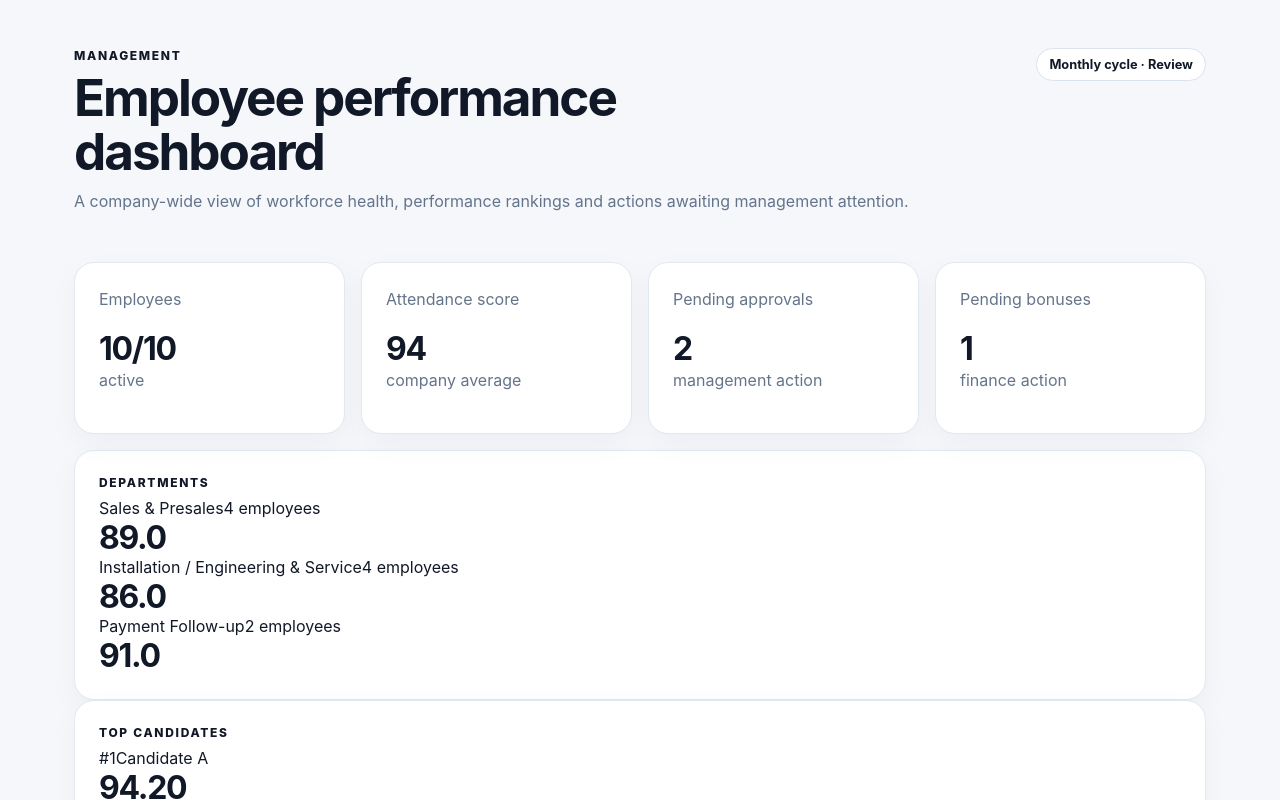
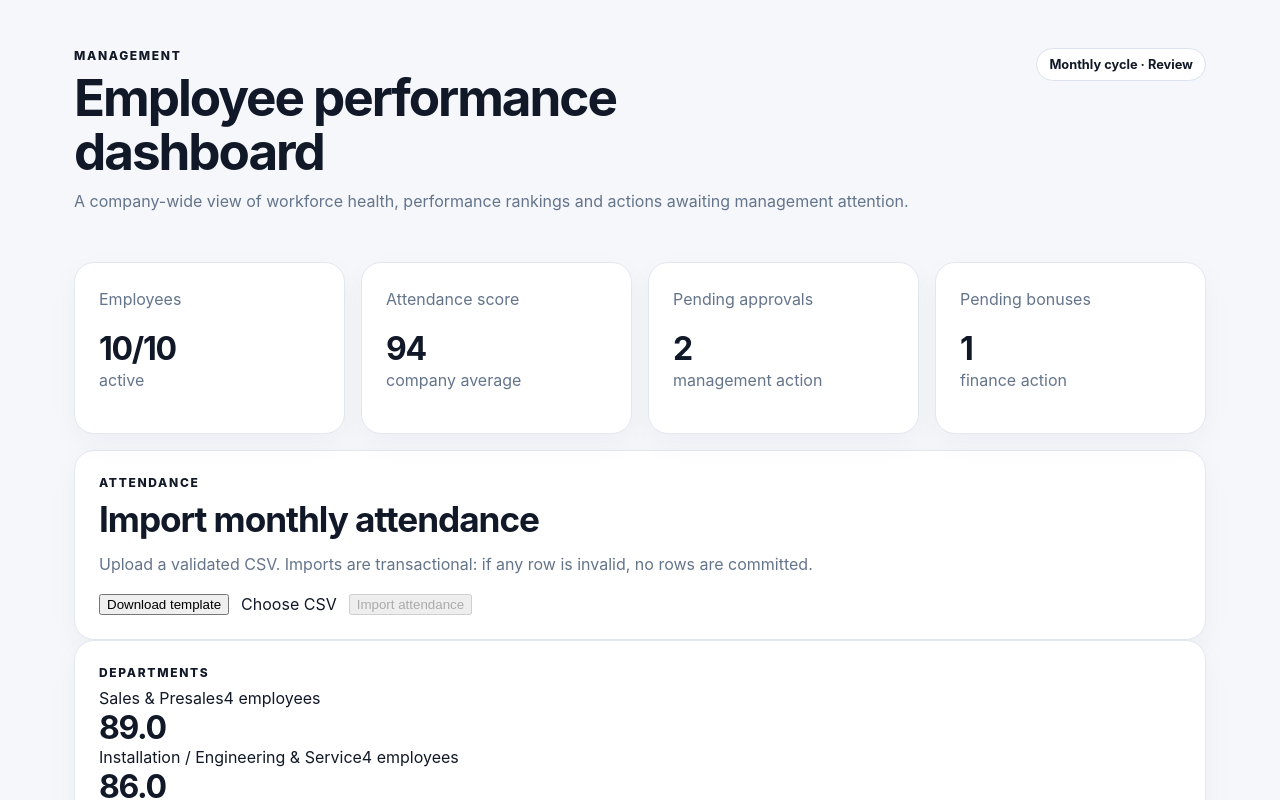
Before and after one commit to Pranjal1-1/EERS, a Next.js app in the folder apps/web/: page /management in a window 1280 px wide. Shown: the top 800 px of the page. Built offline with nearby package versions, Linux system fonts and the light colour scheme.

Commit message:
feat: connect management dashboard to attendance import

```diff
--- a/apps/web/src/app/management/page.tsx
+++ b/apps/web/src/app/management/page.tsx
@@ -1,4 +1,5 @@
 import { buildDashboardSummary } from '@/lib/dashboard';
+import AttendanceImport from './attendance-import';
 
 const summary = buildDashboardSummary({
   totalEmployees: 10,
@@ -27,6 +28,7 @@ export default function ManagementPage() {
       <article className="card"><p className="muted">Pending approvals</p><strong>{summary.pendingApprovals}</strong><p className="muted">management action</p></article>
       <article className="card"><p className="muted">Pending bonuses</p><strong>{summary.pendingBonuses}</strong><p className="muted">finance action</p></article>
     </section>
+    <AttendanceImport />
     <section className="card"><p className="eyebrow">Departments</p><div className="table">{summary.departments.map((department) => <div className="table-row" key={department.name}><span>{department.name}</span><span>{department.employeeCount} employees</span><strong>{department.averageScore.toFixed(1)}</strong></div>)}</div></section>
     <section className="card"><p className="eyebrow">Top candidates</p><div className="table">{summary.topCandidates.map((candidate) => <div className="table-row" key={candidate.employeeId}><span>#{candidate.rank}</span><span>{candidate.employeeName}</span><strong>{candidate.score.toFixed(2)}</strong></div>)}</div></section>
   </main>;
```
